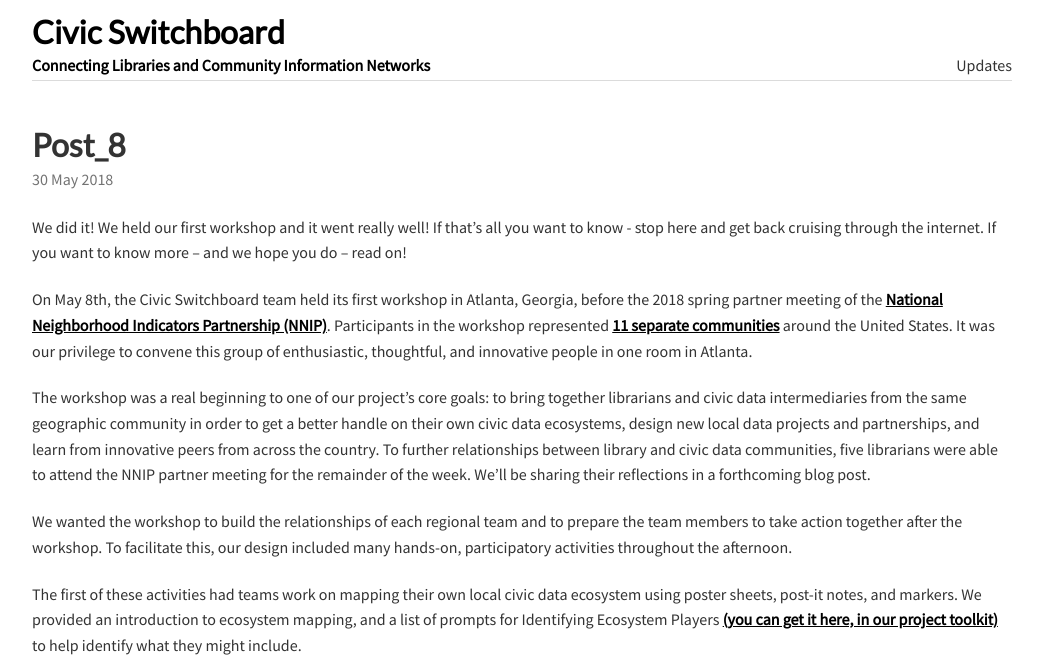
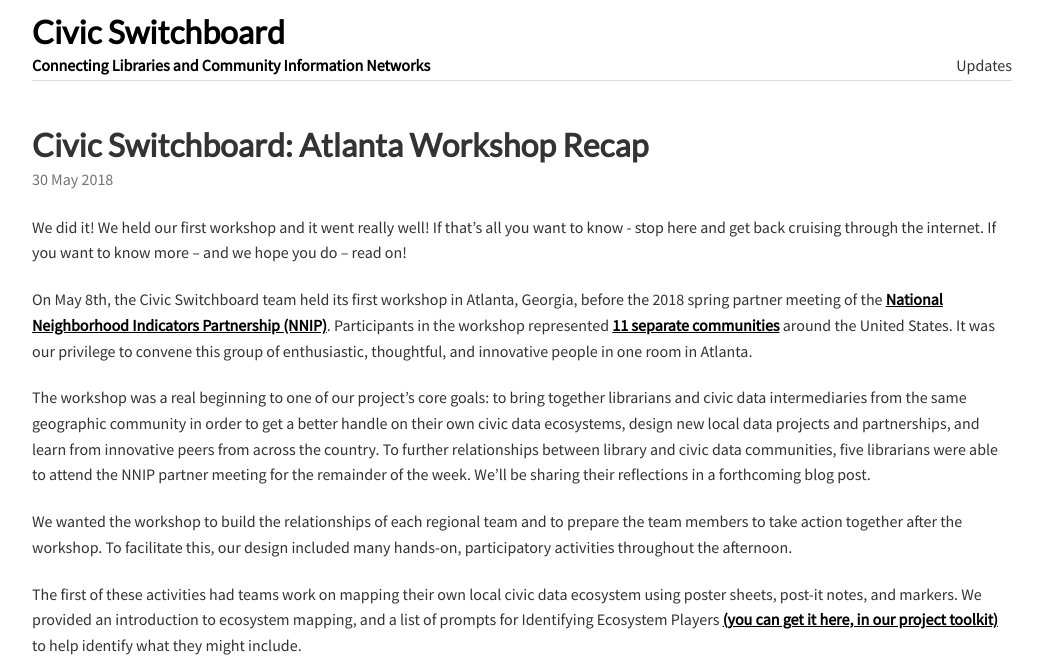
Before and after one commit to civic-switchboard/civic-switchboard.github.io.first, a Jekyll site: the page built from _posts/2018-05-30-post_8.md, in a window 1280 px wide and 900 px high, cut to the strip 0-656 px from the top of the window. Shown: the whole strip, without its empty margins (118-1161 px from the left). Built offline with Jekyll 4.4.1, drawn with Linux system fonts in a browser that asks for light colours.

Commit message:
Add YAML

```diff
--- a/_posts/2018-05-30-post_8.md
+++ b/_posts/2018-05-30-post_8.md
@@ -1,3 +1,10 @@
+---
+title: "Civic Switchboard: Atlanta Workshop"
+description: Recapping the May 8th Atlanta Workshop
+header: "Civic Switchboard: Atlanta Workshop Recap"
+---
+
+
 We did it!  We held our first workshop and it went really well! If that’s all you want to know - stop here and get back cruising through the internet.  If you want to know more -- and we hope you do --  read on!
 
 On May 8th, the Civic Switchboard team held its first workshop in Atlanta, Georgia, before the 2018 spring partner meeting of the [National Neighborhood Indicators Partnership (NNIP)](https://www.neighborhoodindicators.org/). Participants in the workshop represented [11 separate communities](https://civic-switchboard.github.io/updates/post_6) around the United States.  It was our privilege to convene this group of enthusiastic, thoughtful, and innovative people in one room in Atlanta.
```
